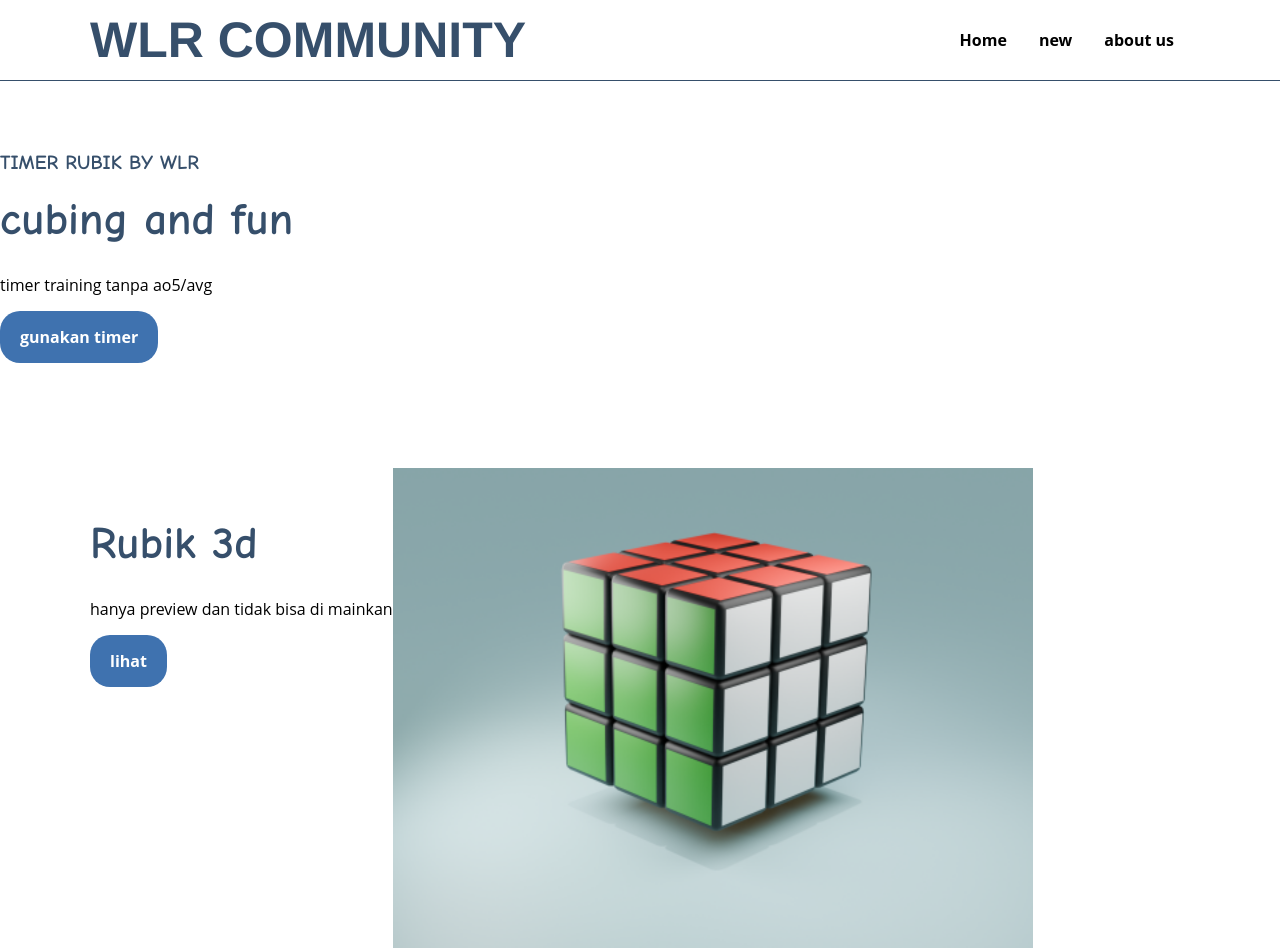
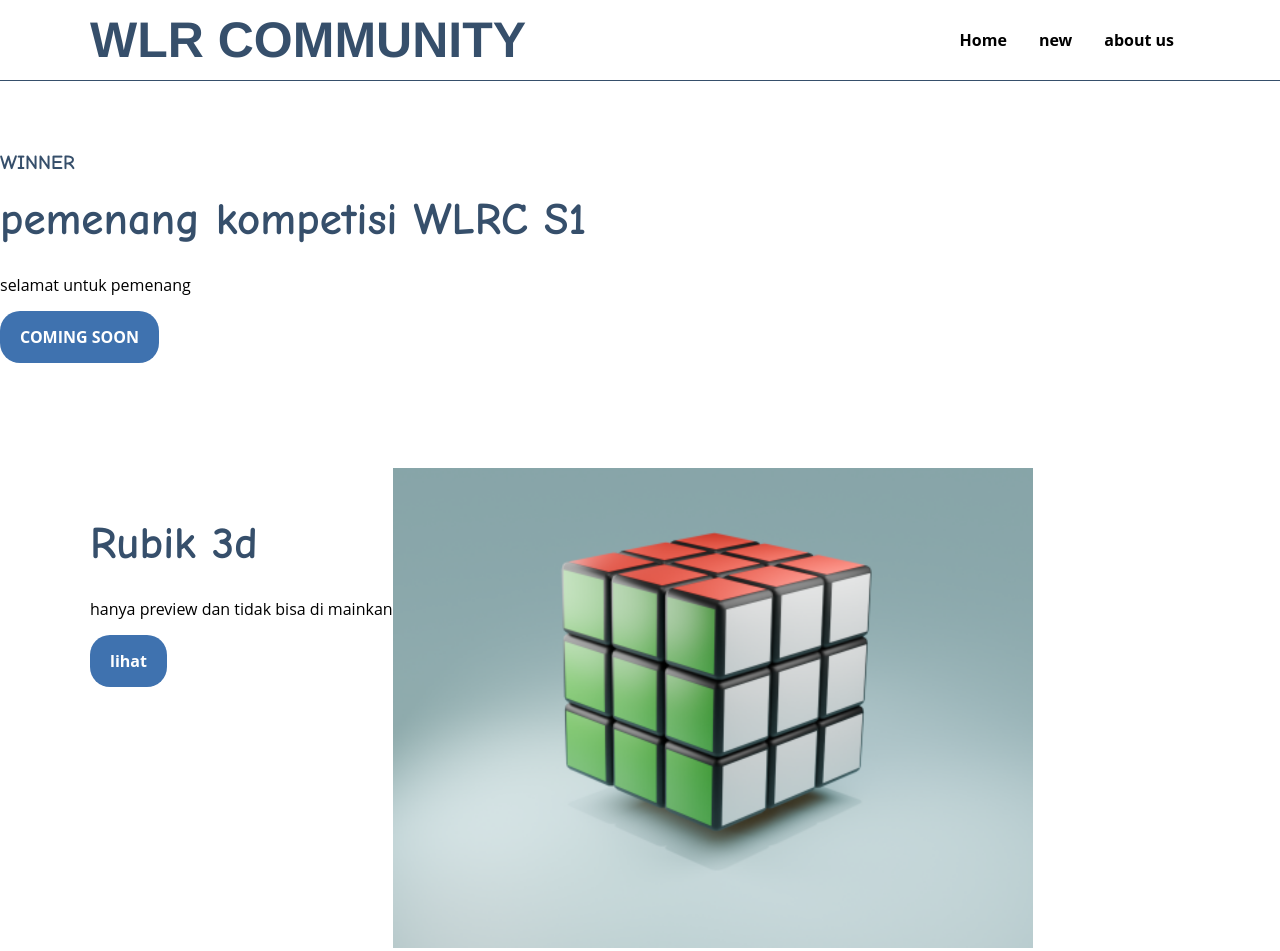
Before and after one commit to wilz243/WLRCOMMUNITY, a plain HTML site: page index.html in a window 1280 px wide. Shown: the top 951 px of the page. Drawn offline with Linux system fonts and the light colour scheme.

Commit message:
index.html

```diff
--- a/index.html
+++ b/index.html
@@ -20,7 +20,7 @@
             <div class="menu">
                 <ul>
                     <li><a href="#home">Home</a></li>
-                    <li><a href="https://wlrcommnunity.blogspot.com/?m=1">new</a></li>
+                    <li><a href="">new</a></li>
                     <li><a href="https://linktr.ee/WLRCOMMUNITY">about us</a></li>
                 </ul>
             </div>
@@ -29,10 +29,10 @@
      <!-- untuk home -->
      <section id="home">
         <div class="kolom">
-            <p class="deskripsi">TIMER RUBIK BY WLR</p>
-            <h2>cubing and fun</h2>
-            <p>timer training tanpa ao5/avg</p>
-            <p><a href="timer/timer.html" class="tbl-biru">gunakan timer</a></p>
+            <p class="deskripsi">WINNER</p>
+            <h2>pemenang kompetisi WLRC S1</h2>
+            <p>selamat untuk pemenang</p>
+            <p><a href="" class="tbl-biru">COMING SOON</a></p>
         </div>
     </section>
 
```
